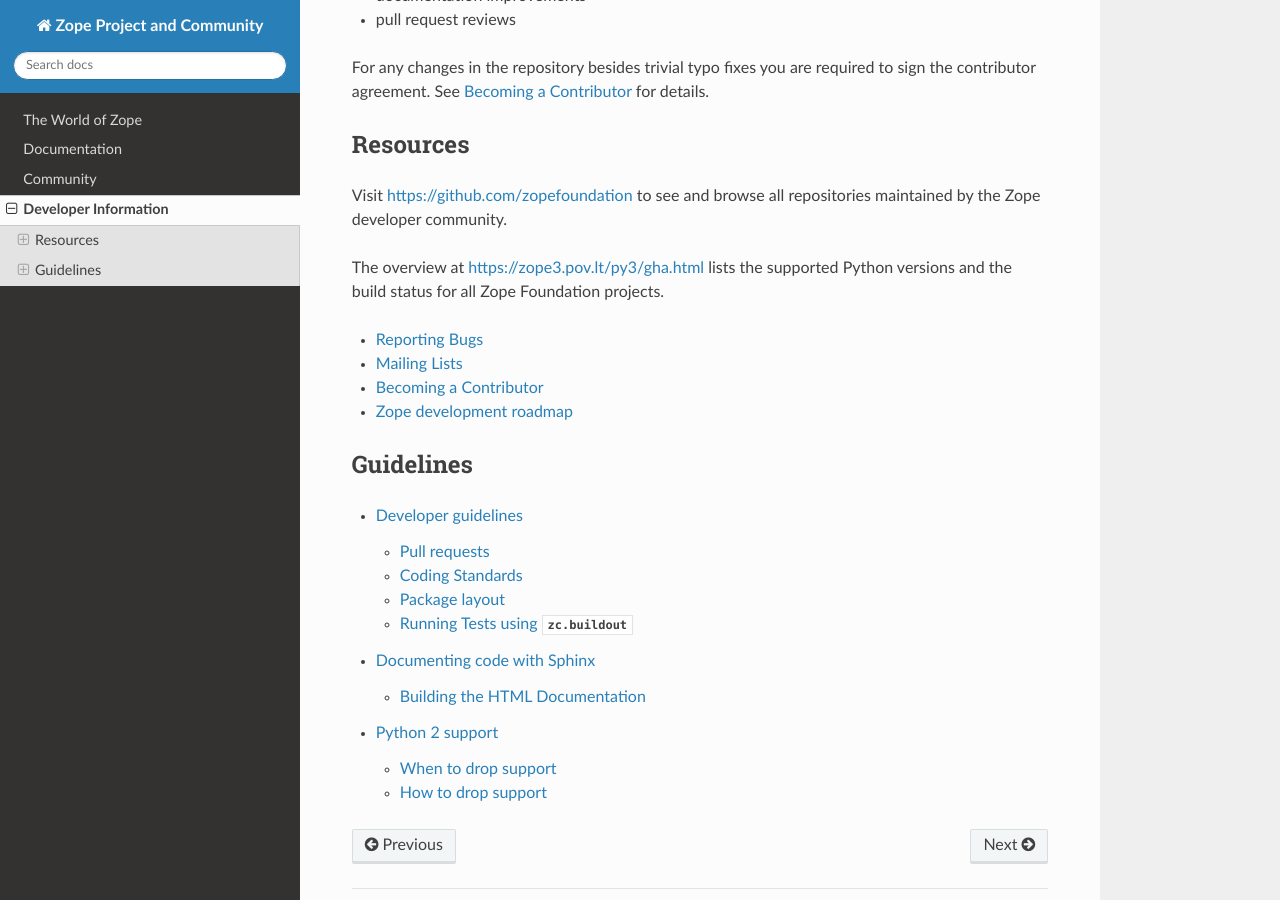
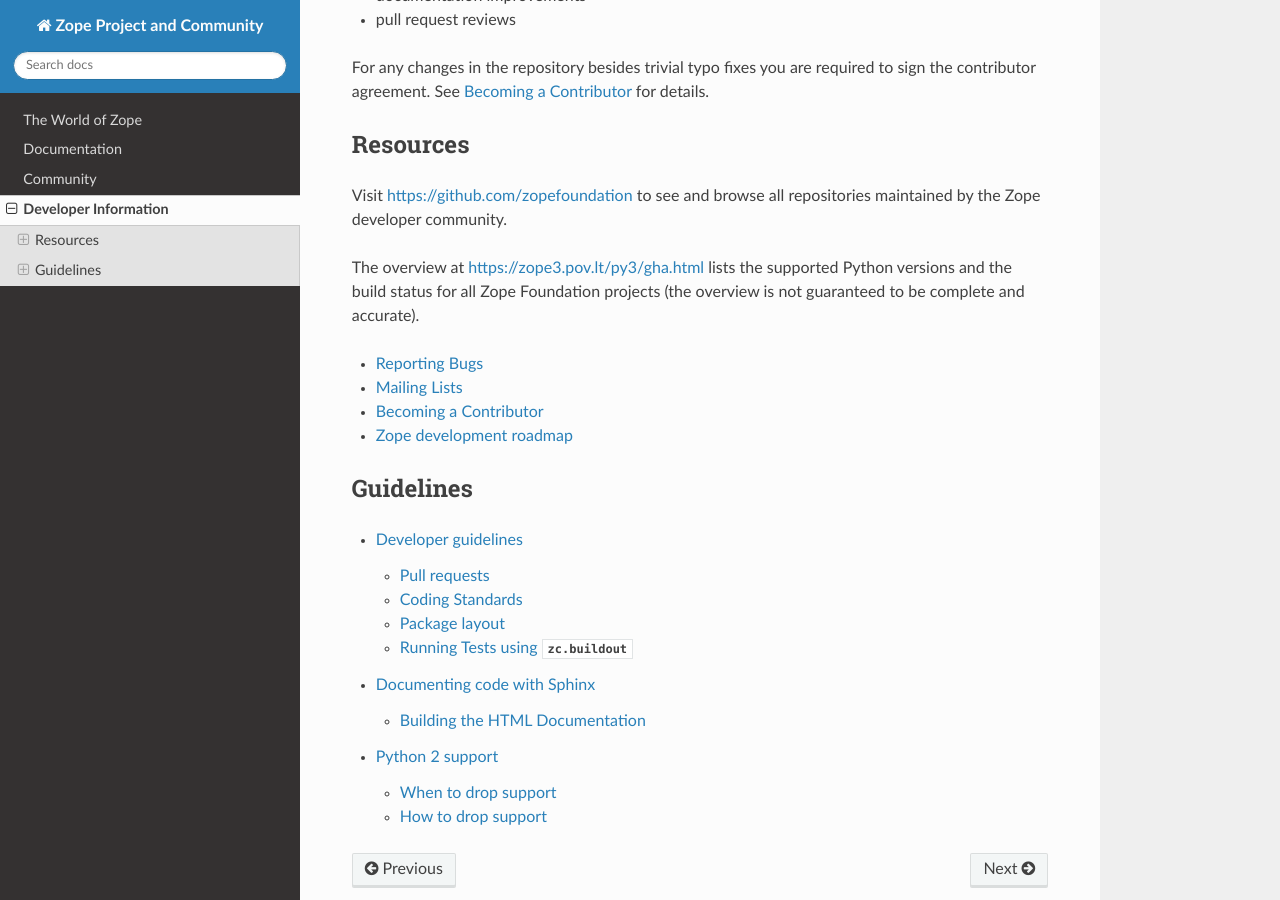
Before and after one commit to zopefoundation/www.zope.org, a Sphinx documentation site: the page built from docs/developer/index.rst, in a window 1280 px wide and 900 px high, scrolled down 392 px. Built offline with Sphinx 7.4.7 and the Read the Docs theme 2.0.0, drawn with Linux system fonts in a browser that asks for light colours.

Commit message:
apply suggested changes

```diff
--- a/docs/developer/index.rst
+++ b/docs/developer/index.rst
@@ -26,7 +26,8 @@ Visit https://github.com/zopefoundation to see and browse all repositories
 maintained by the Zope developer community.
 
 The overview at https://zope3.pov.lt/py3/gha.html lists the supported
-Python versions and the build status for all Zope Foundation projects.
+Python versions and the build status for all Zope Foundation projects
+(the overview is not guaranteed to be complete and accurate).
 
 .. toctree::
    :maxdepth: 1
```
